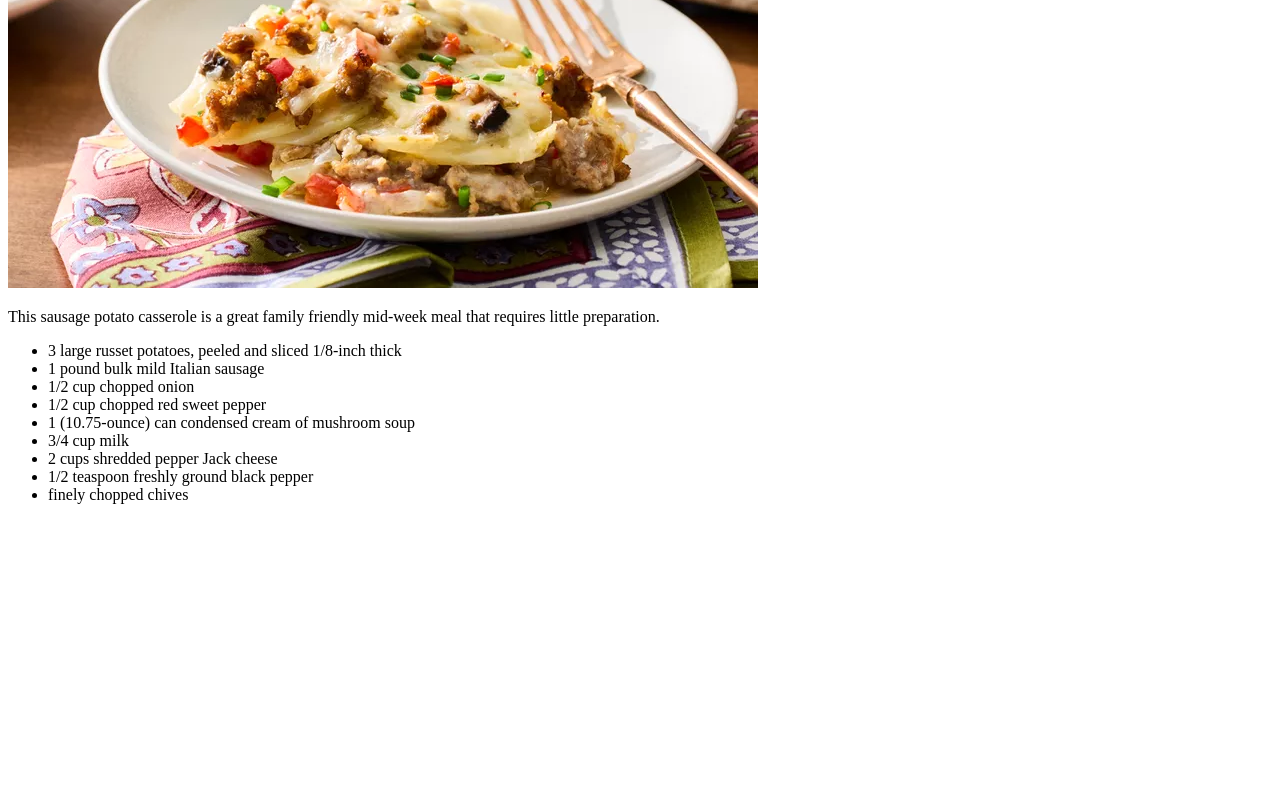
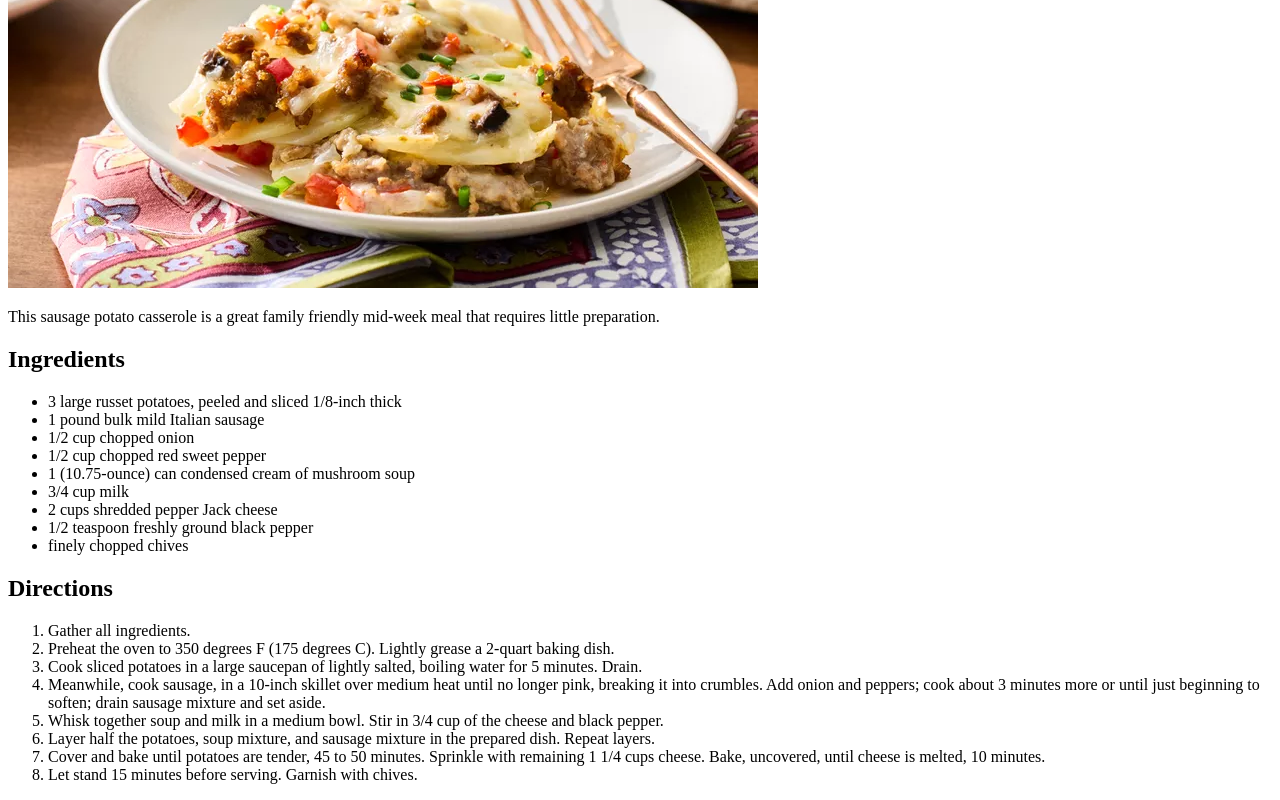
Before and after one commit to eggboi23/odin-recipes, a plain HTML site: page recipes/casserole.html in a window 1280 px wide. Shown: the part 355-1155 px from the top of the page. Before the commit the page ends 875 px from the top, so only its background shows below. Drawn offline with Linux system fonts and the light colour scheme.

Commit message:
finished casserole page

```diff
--- a/recipes/casserole.html
+++ b/recipes/casserole.html
@@ -11,6 +11,7 @@
 
 	<p>This sausage potato casserole is a great family friendly mid-week meal that requires little preparation.</p>
 
+	<h2>Ingredients</h2>
 	<ul>
 		<li>3 large russet potatoes, peeled and sliced 1/8-inch thick</li>
 		<li>1 pound bulk mild Italian sausage</li>
@@ -23,6 +24,18 @@
 		<li>finely chopped chives</li>
 	</ul>
 
+	<h2>Directions</h2>
+	<ol>
+		<li>Gather all ingredients.</li>
+		<li>Preheat the oven to 350 degrees F (175 degrees C).  Lightly grease a 2-quart baking dish.</li>
+		<li>Cook sliced potatoes in a large saucepan of lightly salted, boiling water for 5 minutes. Drain.</li>
+		<li>Meanwhile, cook sausage, in a 10-inch skillet over medium heat until no longer pink, breaking it into crumbles. Add onion and peppers; cook about 3 minutes more or until just beginning to soften; drain sausage mixture and set aside.</li>
+		<li>Whisk together soup and milk in a medium bowl. Stir in 3/4 cup of the cheese and black pepper.</li>
+		<li>Layer half the potatoes, soup mixture, and sausage mixture in the prepared dish. Repeat layers.</li>
+		<li>Cover and bake until potatoes are tender, 45 to 50 minutes. Sprinkle with remaining 1 1/4 cups cheese. Bake, uncovered, until cheese is melted, 10 minutes.</li>
+		<li>Let stand 15 minutes before serving. Garnish with chives.</li>
+	</ol>
+
 	<a href="../index.html"></a>
 </body>
 </html>
```
